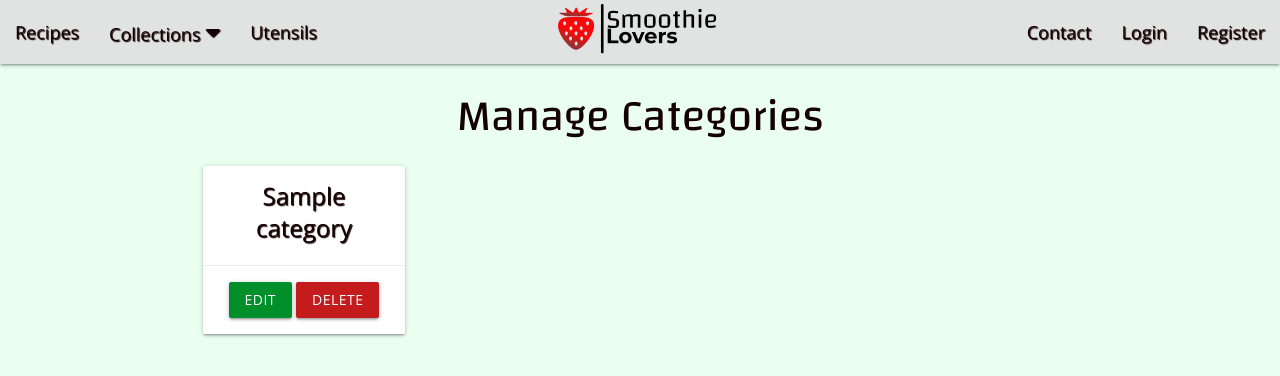
After one commit to Eva-Kuk/smoothie-lovers, a Flask app: page /get_categories in a window 1280 px wide. The commit adds this page. Shown: the top 376 px of the page. Run offline with Flask 2, Linux system fonts and the light colour scheme; a database or web service that is not in the repository returns one stand-in record (values such as "Sample title"); some libraries are stand-ins or nearby versions.

Commit message:
feat: Add Manage Categories template

```diff
--- a/app.py
+++ b/app.py
@@ -153,6 +153,12 @@ def delete_recipe(recipe_id):
     return redirect(url_for("get_recipes"))
 
 
+@app.route("/get_categories")
+def get_categories():
+    categories = list(mongo.db.categories.find().sort("name", 1))
+    return render_template("categories.html", categories=categories)
+
+
 if __name__ == "__main__":
     app.run(host=os.environ.get("IP"),
             port=int(os.environ.get("PORT")),
--- a/templates/base.html
+++ b/templates/base.html
@@ -54,7 +54,9 @@
                         <li><a href="#">Contact</a></li>
                         {% if session.user %}
                             <li><a href="{{ url_for('add_recipe') }}">New Recipe</a></li>
-                            <li><a href="#">Manage Categories</a></li>
+                            {% if session.user|lower == "admin"|lower %}
+                                <li><a href="{{ url_for('get_categories') }}">Manage Categories</a></li>
+                            {% endif %}
                             <li><a href="{{ url_for('profile', username=session['user']) }}">Profile</a></li>
                             <li><a href="{{ url_for('logout') }}">Log Out</a></li>
                         {% else %}
@@ -81,7 +83,9 @@
             <li><a href="#">Contact</a></li>
             {% if session.user %}
                 <li><a href="{{ url_for('add_recipe') }}">New Recipe</a></li>
-                <li><a href="#">Manage Categories</a></li>
+                {% if session.user|lower == "admin"|lower %}
+                    <li><a href="{{ url_for('get_categories') }}">Manage Categories</a></li>
+                {% endif %}
                 <li><a href="{{ url_for('profile', username=session['user']) }}">Profile</a></li>
                 <li><a href="{{ url_for('logout') }}">Log Out</a></li>
             {% else %}
--- /dev/null
+++ b/templates/categories.html
@@ -0,0 +1,23 @@
+{% extends "base.html" %}
+{% block content %}
+
+<h3 class="center-align">Manage Categories</h3>
+
+<div class="row">
+  {% for category in categories %}
+    <div class="col s12 m6 xl3">
+      <div class="card center-align">
+        <div class="card-content">
+          <span class="card-title text-shadow">{{ category.name }}</span>
+        </div>
+        <div class="card-action">
+          <a href="#" class="btn add-list-item">Edit</a>
+          <a href="#" class="btn remove-list-item">Delete</a>
+        </div>
+      </div>
+    </div>
+    {% endfor %}
+  </div>
+
+
+{% endblock %}
```
Also changed, not shown: static/css/style.css (+2 -8 lines).
